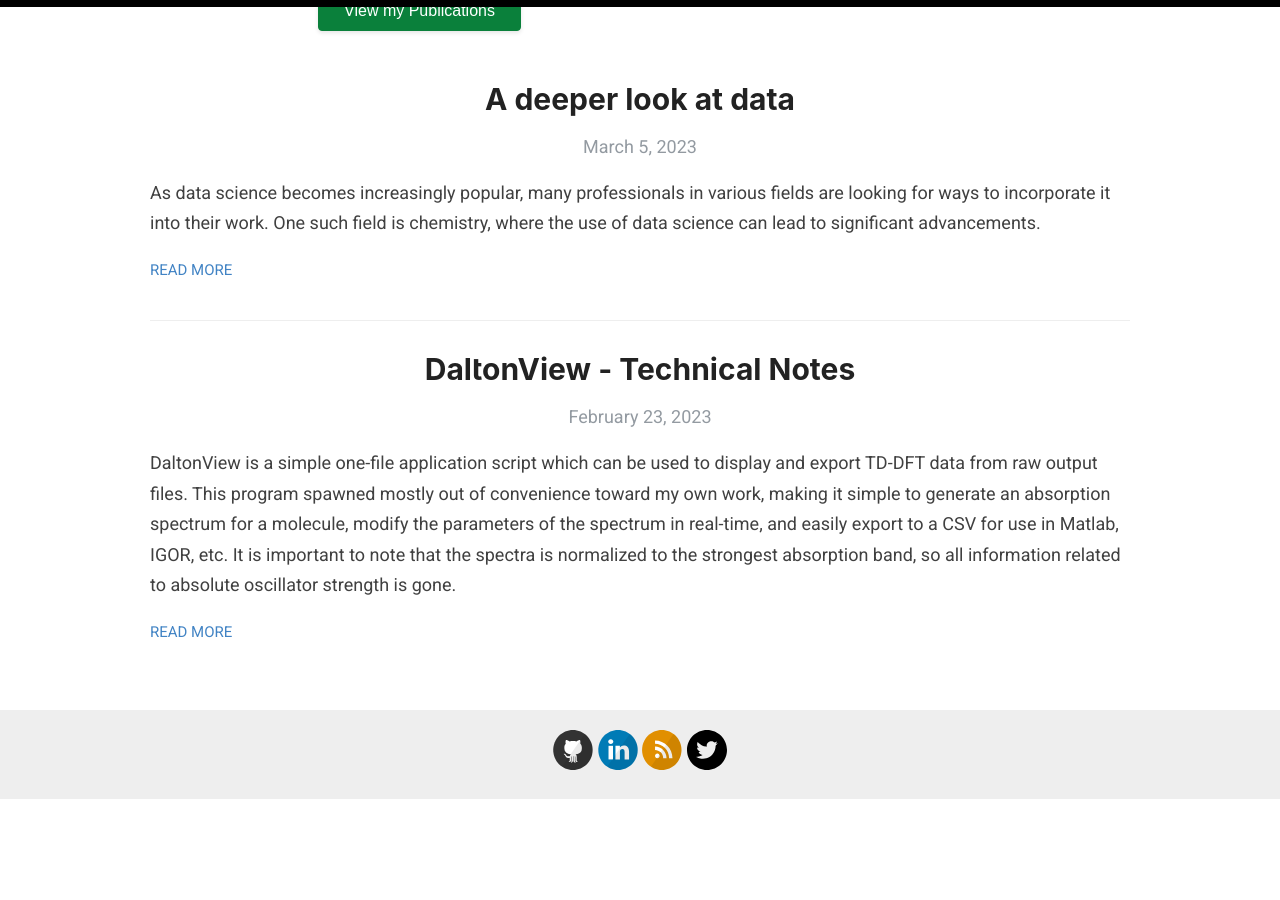
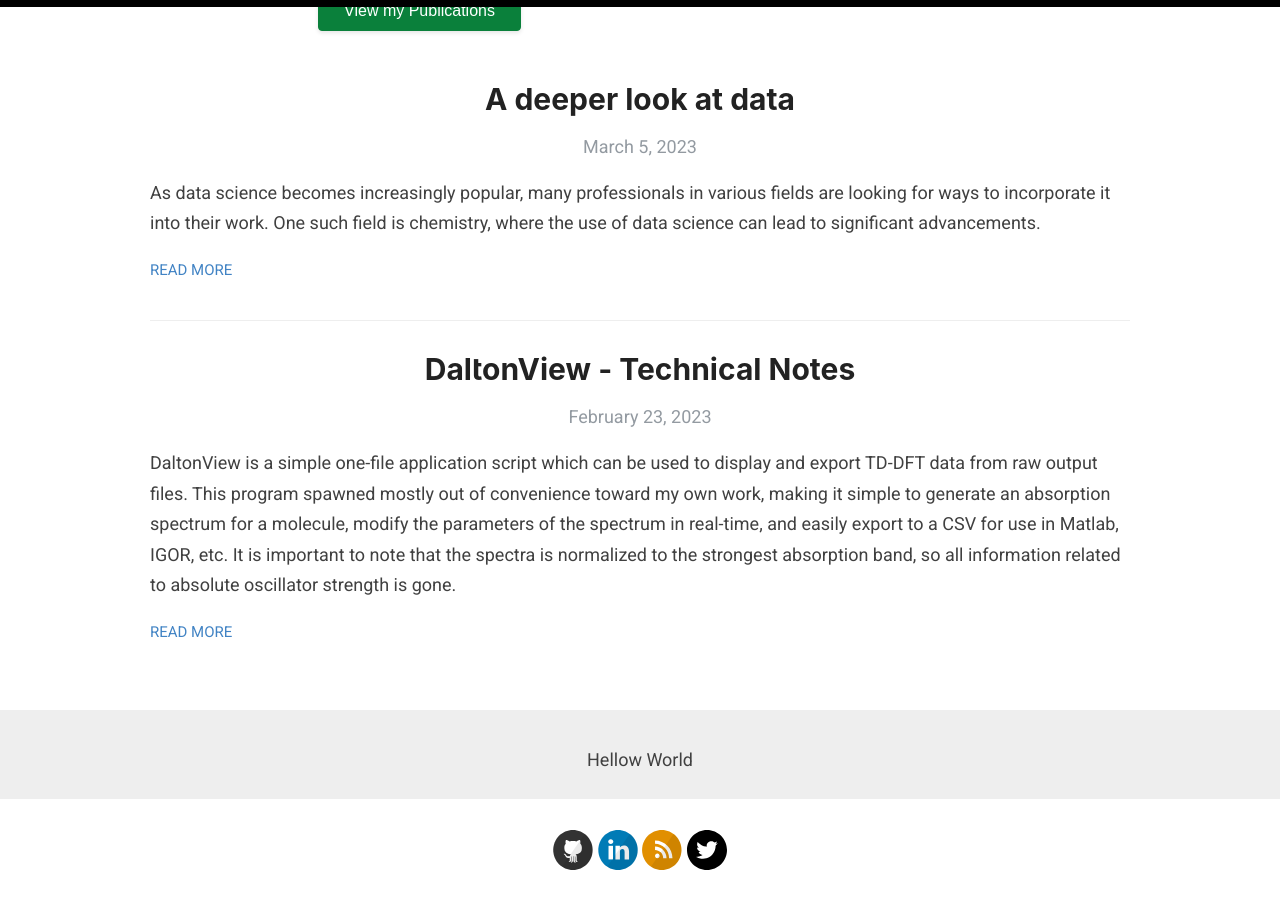
Before and after one commit to yreva/daltonian.co, a Jekyll site: the page built from index.html, in a window 1280 px wide and 900 px high, scrolled down 859 px. Built offline with Jekyll 4.4.1, drawn with Linux system fonts in a browser that asks for light colours; the list of posts is cut into pages by our own code; before the commit the page ends 1658 px from its top, so only the background shows below that.

Commit message:
Add footer

```diff
--- a/_layouts/default.html
+++ b/_layouts/default.html
@@ -47,6 +47,9 @@
 
       <div class="wrapper-footer">
         <div class="container">
+          <footer>
+            <p>Hellow World</p>
+          </footer>
           <footer class="footer">
             {% include svg-icons.html %}
           </footer>
```
